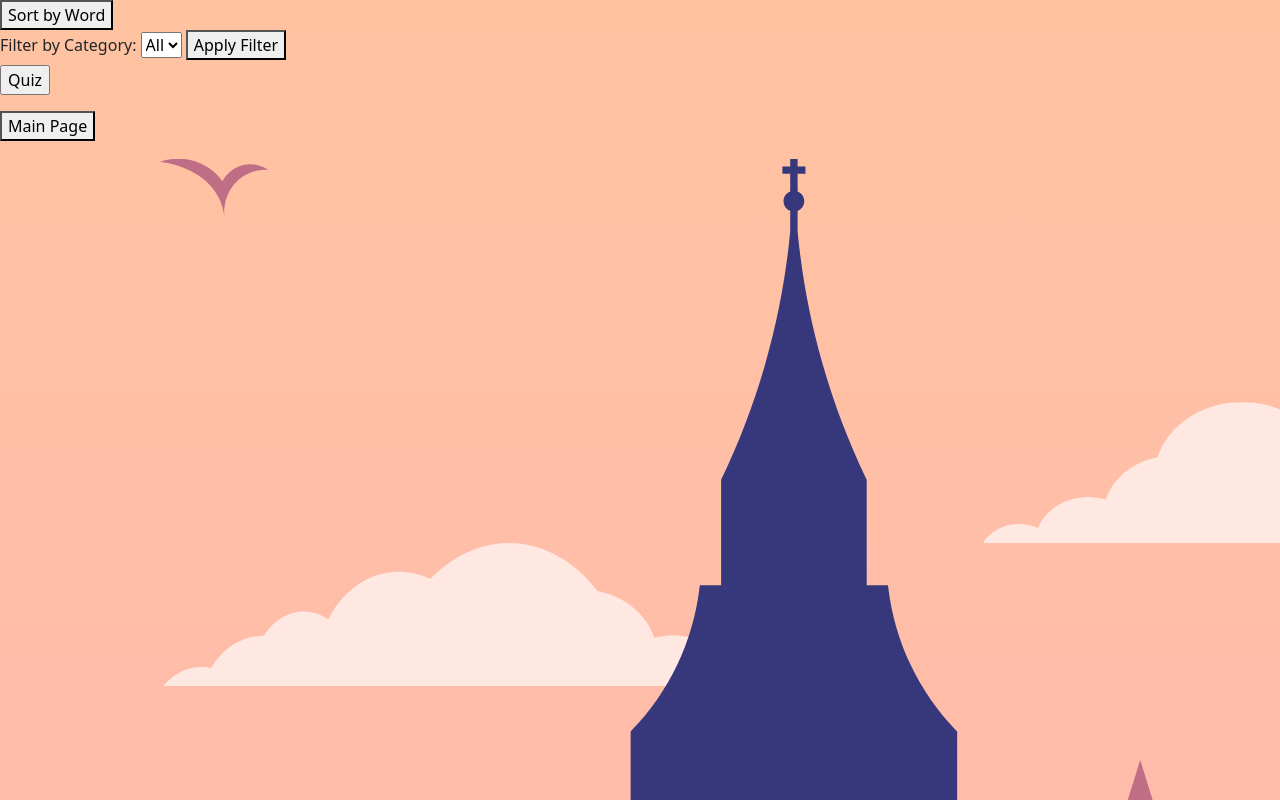
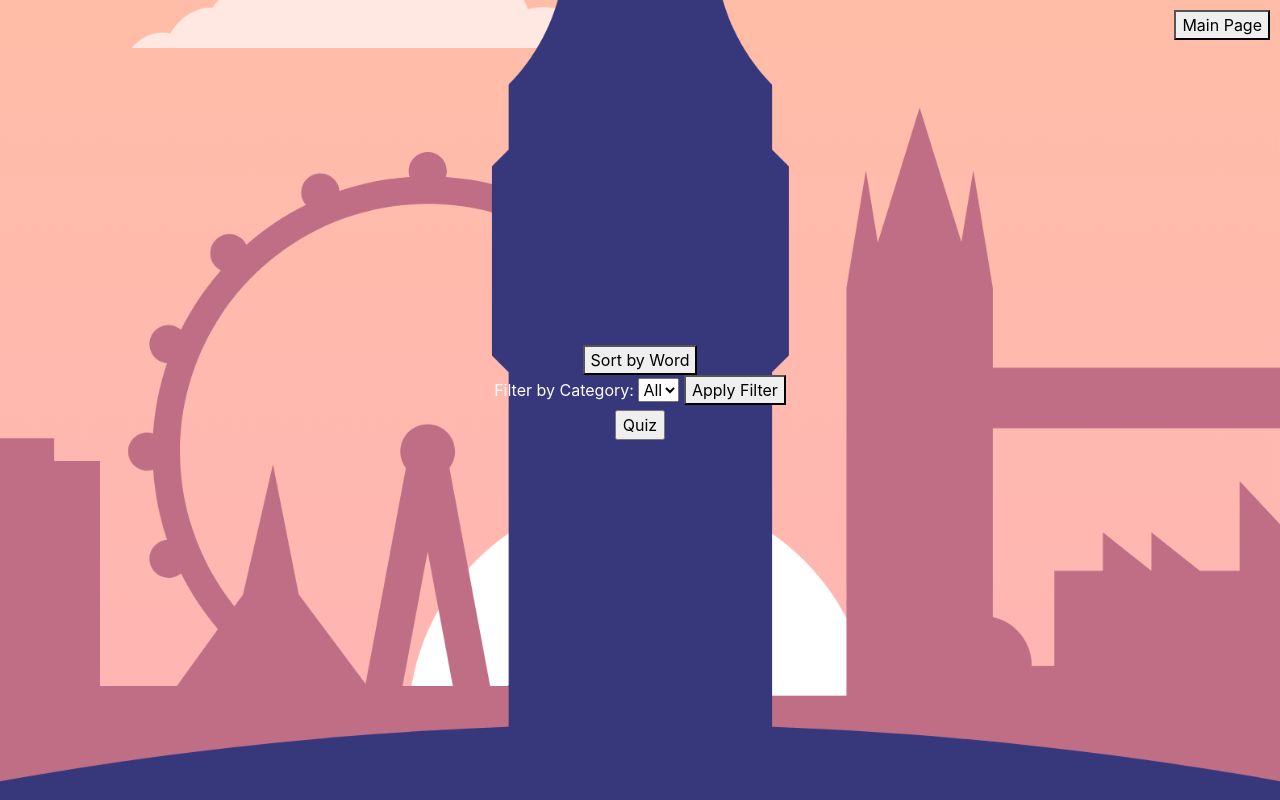
Before and after one commit to PioBuczek/Language_Learning_App, a Django app: page /word_list in a window 1280 px wide. Run offline with Django 4.2, Linux system fonts and the light colour scheme; data that the repository does not hold is empty; some libraries are stand-ins or nearby versions.

Commit message:
interface, button MainPage

```diff
--- a/LanguageLearningApp/settings.py
+++ b/LanguageLearningApp/settings.py
@@ -130,7 +130,9 @@ USE_TZ = True
 # https://docs.djangoproject.com/en/4.2/howto/static-files/
 
 STATIC_URL = "/static/"
-STATICFILES_DIRS = [os.path.join(BASE_DIR, "static")]
+STATICFILES_DIRS = [
+    os.path.join(BASE_DIR, "words/static"),
+]
 
 
 # Default primary key field type
--- /dev/null
+++ b/words/static/styles.css
@@ -0,0 +1,63 @@
+body {
+    background-size: cover;
+    background-position: center center;
+    background-repeat: no-repeat;
+}
+
+.center-content {
+    display: flex;
+    flex-direction: column;
+    align-items: center;
+    justify-content: center;
+    height: 100vh;
+}
+
+
+.shorter-table {
+    max-height: 100px;
+    overflow-y: scroll;
+}
+
+h3 {
+    text-align: center;
+    color: white;
+}
+
+h4 {
+    text-align: center;
+    color: rgb(240, 224, 9);
+}
+
+@media (max-width: 768px) {}
+
+.main-page-button {
+    position: absolute;
+    /* Ustawiamy absolutne pozycjonowanie */
+    top: 10px;
+    /* Odległość od górnej krawędzi w pikselach */
+    right: 10px;
+    /* Odległość od prawej krawędzi w pikselach */
+    z-index: 1;
+    /* Ustalamy z-index, aby przycisk był na wierzchu innych elementów */
+}
+
+body,
+p,
+h1,
+h2,
+h3,
+h4,
+h5,
+h6,
+ul,
+ol,
+li,
+a,
+select,
+textarea {
+    color: white;
+}
+
+select {
+    color: black;
+}
--- a/words/templates/add_group.html
+++ b/words/templates/add_group.html
@@ -15,8 +15,6 @@
 <p>Group added successfully</p>
 {% endif %}
 
-<form action="{% url 'add_word' %}" method="get">
-    <input type="submit" value="Main Page">
-</form>
+<a href="{% url 'add_word' %}" class="main-page-button"><button type="submit">Main Page</button></a>
 
 {% endblock %}
--- a/words/templates/edit_word.html
+++ b/words/templates/edit_word.html
@@ -18,4 +18,5 @@
 <a href="{% url 'edit_word' word.id %}">Edit</a>
 {% endif %}
 
+<a href="{% url 'add_word' %}" class="main-page-button"><button type="submit">Main Page</button></a>
 {% endblock %}
--- a/words/templates/edit_word_list.html
+++ b/words/templates/edit_word_list.html
@@ -15,6 +15,6 @@
 </ul>
 {% else %}
 {% endif %}
-<a href="{% url 'add_word' %}">Main Page</a>
+<a href="{% url 'add_word' %}" class="main-page-button"><button type="submit">Main Page</button></a>
 
 {% endblock %}
--- a/words/templates/main.html
+++ b/words/templates/main.html
@@ -10,15 +10,43 @@
     <link rel="stylesheet" href="https://cdn.jsdelivr.net/npm/bootstrap@4.4.1/dist/css/bootstrap.min.css"
         integrity="sha384-Vkoo8x4CGsO3+Hhxv8T/Q5PaXtkKtu6ug5TOeNV6gBiFeWPGFN9MuhOf23Q9Ifjh" crossorigin="anonymous">
 
-    <link rel="stylesheet" href="https://cdn.jsdelivr.net/npm/bootstrap@5.2.3/dist/css/bootstrap.min.css">
     <link rel="stylesheet" type="text/css" href="{% static 'styles.css' %}">
+
     <script src="https://code.jquery.com/jquery-3.6.0.min.js"></script>
-    <script>$(document).ready(function () { $('.select-item').click(function (e) { e.preventDefault(); var selectedItem = $(this).data('value'); $('#dropdownMenuButton').text('Wybrano: ' + selectedItem); }); });</script>
+
+<body style="background-image: url('{% static 'img/Learning_to_app.png' %}');">
     <style>
         .short-input {
             width: 200px;
         }
+
+        body {
+
+            background-size: cover;
+            /* Dostosuj tło do rozdzielczości ekranu */
+            background-position: center center;
+            /* Wyrównaj tło do środka */
+            background-repeat: no-repeat;
+            /* Wyłącz powtarzanie tła */
+        }
+
+        .center-content {
+            display: flex;
+            flex-direction: column;
+            align-items: center;
+            justify-content: center;
+            height: 100vh;
+            /* Cała dostępna wysokość ekranu */
+        }
     </style>
+    </head>
+
+    <body>
+
+        <div class="container center-content">
+            {% block strona %} {% endblock %}
+        </div>
+
         <script src="https://code.jquery.com/jquery-3.4.1.slim.min.js"
             integrity="sha384-J6qa4849blE2+poT4WnyKhv5vZF5SrPo0iEjwBvKU7imGFAV0wwj1yYfoRSJoZ+n"
             crossorigin="anonymous"></script>
@@ -29,16 +57,6 @@
             integrity="sha384-wfSDF2E50Y2D1uUdj0O3uMBJnjuUD4Ih7YwaYd1iqfktj0Uod8GCExl3Og8ifwB6"
             crossorigin="anonymous"></script>
         <script src="https://kit.fontawesome.com/fc894043df.js"></script>
-    <!--
-    <title>{% block tytul %} {% endblock %}</title> -->
-
-
-<body style="background-image: url('{%static '\img\Learning_to_app.png'%}');">
-
-    </head>
-
-    <body>
-        {% block strona %} {% endblock %}
     </body>
 
 </html>
--- a/words/templates/quiz.html
+++ b/words/templates/quiz.html
@@ -14,5 +14,5 @@
     </select>
     <button type="submit">Start Quiz</button>
 </form>
-<a href="{% url 'add_word' %}"><button type="submit">Main Page</button></a>
+<a href="{% url 'add_word' %}" class="main-page-button"><button type="submit">Main Page</button></a>
 {% endblock %}
--- a/words/templates/quiz_check.html
+++ b/words/templates/quiz_check.html
@@ -22,5 +22,5 @@
     <p>Quiz completed. You answered {{ updated_correct_answers }} out of {{ total_words }} words correctly.</p>
     {% endif %}
 </form>
-<a href="{% url 'add_word' %}"><button type="submit">Main Page</button></a>
+<a href="{% url 'add_word' %}" class="main-page-button"><button type="submit">Main Page</button></a>
 {% endblock %}
--- a/words/templates/quiz_start.html
+++ b/words/templates/quiz_start.html
@@ -17,6 +17,6 @@
     {% endif %}
 </form>
 
-<a href="{% url 'add_word' %}"><button type="submit">Main Page</button></a>
+<a href="{% url 'add_word' %}" class="main-page-button"><button type="submit">Main Page</button></a>
 
 {% endblock %}
--- a/words/templates/word_list.html
+++ b/words/templates/word_list.html
@@ -30,27 +30,33 @@
         <input type="submit" value="Quiz">
     </form>
 </div>
-
 <ul>
     {% for word in words %}
     <li class="word-entry">
-        <div class="word-number">{{ forloop.counter }}.</div>
-        <div>{{ word.word }} - {{ word.translation }}</div>
-        <div>Group: {{ word.group.name }}</div>
+        <div class="word-number">{{ forloop.counter }}.
+            {{ word.word }} - {{ word.translation }}
+            <br>Group: {{ word.group.name }}
+        </div>
         <div class="actions">
             <form action="{% url 'edit_word' word.id %}" class="post">
                 {% csrf_token %}
-                <button type="submit" class="edit-button">Edit</button>
+                <button type="submit" class="edit-button" style="float: left;">Edit</button>
             </form>
             <form action="{% url 'delete_word' word.id %}" method="post" class="post">
                 {% csrf_token %}
-                <button type="submit" class="delete-button">Delete</button>
+                <button type="submit" class="delete-button" style="float: left;">Delete</button>
             </form>
+            <div style="clear: both;"></div>
         </div>
     </li>
     {% endfor %}
 </ul>
-<a href="{% url 'add_word' %}"><button type="submit">Main Page</button></a>
+
+
+
+
+<a href="{% url 'add_word' %}" class="main-page-button"><button type="submit">Main Page</button></a>
+
 
 
 {% endblock %}
```
Also changed, not shown: words/static/img/styles.css (deleted, +0 -22 lines). Lines whose indentation alone changed are shown as unchanged.
